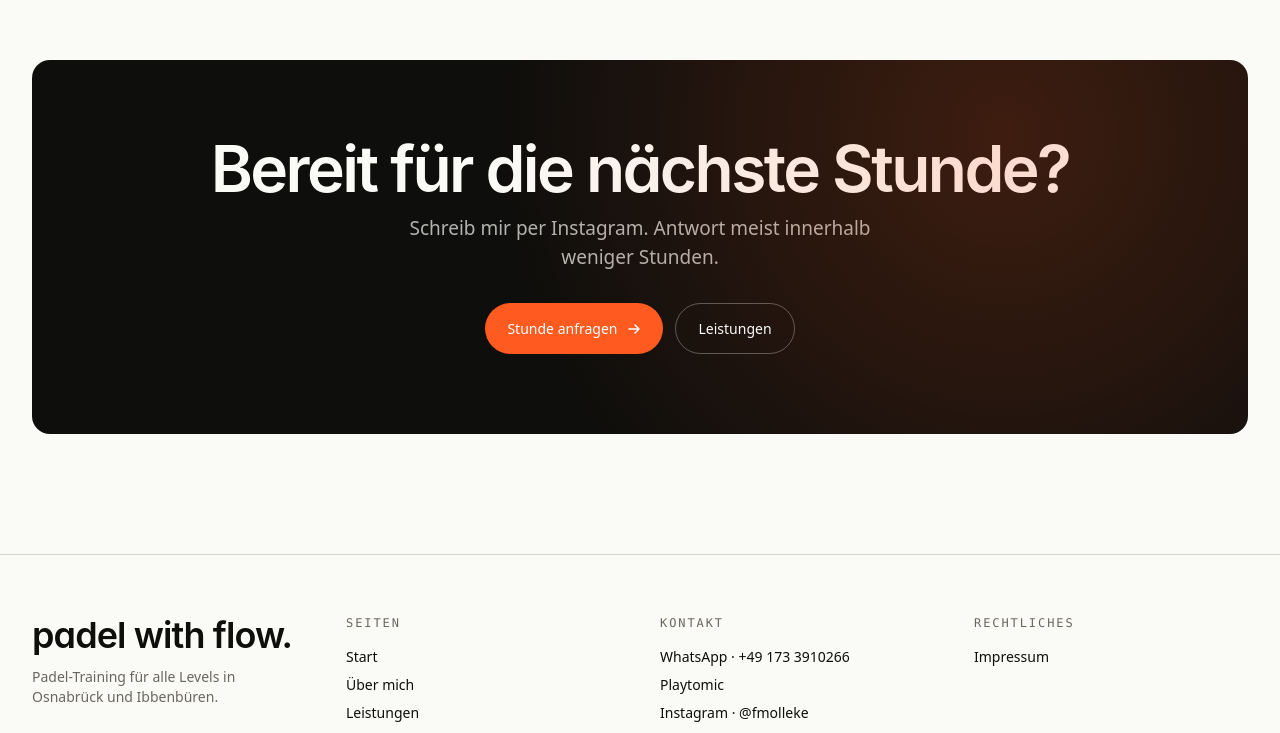
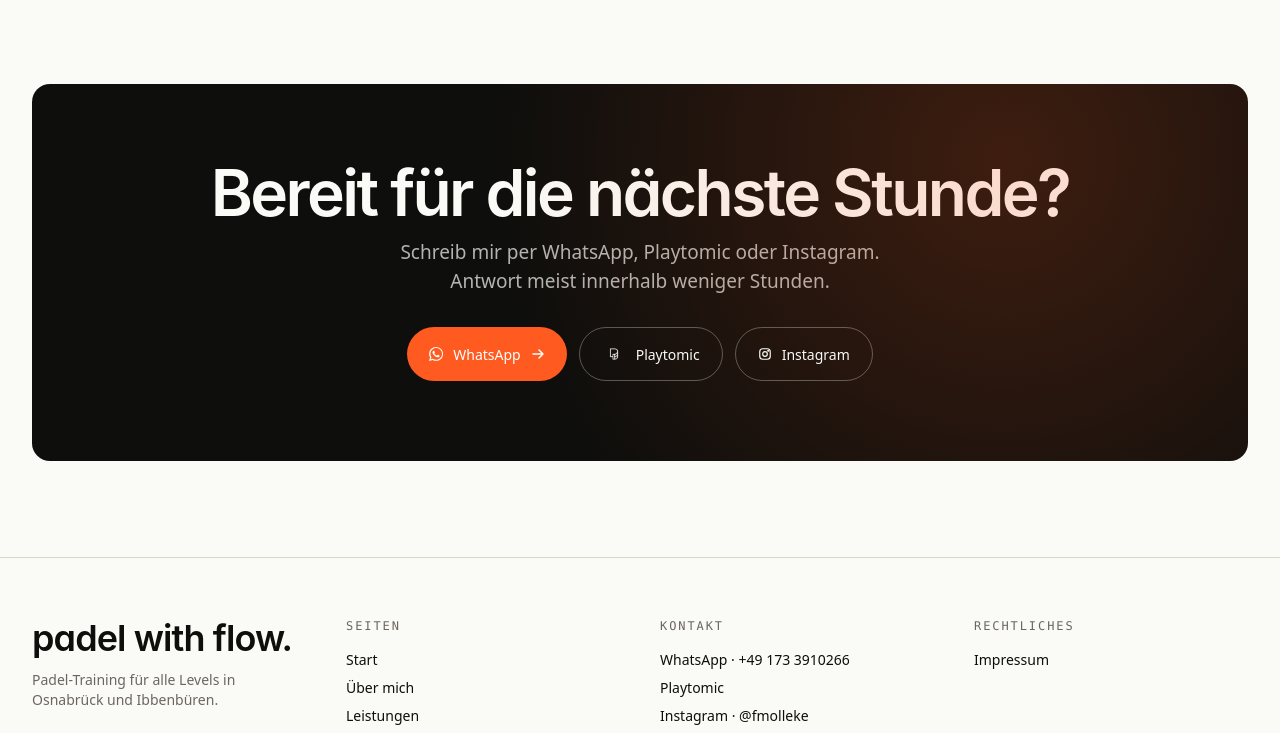
Before and after one commit to fmolleke/padel-with-flow, a Next.js app: page /about in a window 1280 px wide. Shown: the part 1474-2207 px from the top of the page. Built offline with nearby package versions, Linux system fonts and the light colour scheme.

Commit message:
cta section updated

```diff
--- a/public/locales/de/common.json
+++ b/public/locales/de/common.json
@@ -76,7 +76,7 @@
   },
   "cta": {
     "title": "Bereit für die nächste Stunde?",
-    "body": "Schreib mir per Instagram. Antwort meist innerhalb weniger Stunden."
+    "body": "Schreib mir per WhatsApp, Playtomic oder Instagram. Antwort meist innerhalb weniger Stunden."
   },
   "about": {
     "eyebrow": "Über mich",
--- a/public/locales/en/common.json
+++ b/public/locales/en/common.json
@@ -76,7 +76,7 @@
   },
   "cta": {
     "title": "Ready for your next hour?",
-    "body": "Write me on Instagram. I usually reply within hours."
+    "body": "Write me on WhatsApp, Playtomic, or Instagram. I usually reply within hours."
   },
   "about": {
     "eyebrow": "About",
--- a/src/app/about/page.tsx
+++ b/src/app/about/page.tsx
@@ -2,8 +2,7 @@
 
 import { useTranslation } from 'next-i18next';
 import { RevealElement } from '@/hooks/useScrollReveal';
-import { Button } from '@/components/Button';
-import ArrowIcon from '@/components/icons/ArrowIcon';
+import { CTASection } from '@/components/sections/CTASection';
 
 export const dynamic = 'force-dynamic';
 
@@ -101,26 +100,7 @@
         </div>
       </section>
 
-      {/* Big CTA Section */}
-      <section className="big-cta">
-        <div className="wrap">
-          <RevealElement id="about-cta">
-            <div className="cta-card">
-              <h2 className="display cta-title">{t('cta.title')}</h2>
-              <p className="body-lg cta-body">{t('cta.body')}</p>
-              <div className="cta-actions">
-                <Button href="/contact" variant="primary">
-                  <span>{t('home.cta1')}</span>
-                  <ArrowIcon />
-                </Button>
-                <Button href="/services" variant="ghost">
-                  <span>{t('about.cta2')}</span>
-                </Button>
-              </div>
-            </div>
-          </RevealElement>
-        </div>
-      </section>
+      <CTASection />
 
       <style>{`
         .facts-list {
--- a/src/app/contact/page.tsx
+++ b/src/app/contact/page.tsx
@@ -67,9 +67,8 @@
                 </div>
                 <div className="contact-handle display">+49 173 3910266</div>
                 <div className="contact-meta">{t('contact.walabel')}</div>
-                <svg className="wa-icon" viewBox="0 0 24 24" fill="none" stroke="currentColor" strokeWidth="1.2" aria-hidden="true">
-                  <path d="M3 21l1.6-5A9 9 0 1 1 8 19.4L3 21z" />
-                  <path d="M8.5 9c0 3 2.5 5.5 5.5 5.5l1.5-1.5 2 1v1.5a2 2 0 0 1-2 2A8 8 0 0 1 7.5 9.5a2 2 0 0 1 2-2H11l1 2L10.5 11" />
+                <svg className="wa-icon" viewBox="0 0 24 24" fill="currentColor" aria-hidden="true">
+                  <path d="M17.472 14.382c-.297-.149-1.758-.867-2.03-.967-.273-.099-.471-.148-.67.15-.197.297-.767.966-.94 1.164-.173.199-.347.223-.644.075-.297-.15-1.255-.463-2.39-1.475-.883-.788-1.48-1.761-1.653-2.059-.173-.297-.018-.458.13-.606.134-.133.298-.347.446-.52.149-.174.198-.298.298-.497.099-.198.05-.371-.025-.52-.075-.149-.669-1.612-.916-2.207-.242-.579-.487-.5-.669-.51-.173-.008-.371-.01-.57-.01-.198 0-.52.074-.792.372-.272.297-1.04 1.016-1.04 2.479 0 1.462 1.065 2.875 1.213 3.074.149.198 2.096 3.2 5.077 4.487.709.306 1.262.489 1.694.625.712.227 1.36.195 1.871.118.571-.085 1.758-.719 2.006-1.413.248-.694.248-1.289.173-1.413-.074-.124-.272-.198-.57-.347zm-5.421 7.403h-.004a9.87 9.87 0 01-5.031-1.378l-.361-.214-3.741.982.998-3.648-.235-.374a9.86 9.86 0 01-1.51-5.26c.001-5.45 4.436-9.884 9.888-9.884 2.64 0 5.122 1.03 6.988 2.898a9.825 9.825 0 012.893 6.994c-.003 5.45-4.437 9.884-9.885 9.884zm8.413-18.297A11.815 11.815 0 0012.05 0C5.495 0 .16 5.335.157 11.892c0 2.096.547 4.142 1.588 5.945L.057 24l6.305-1.654a11.882 11.882 0 005.683 1.448h.005c6.554 0 11.89-5.335 11.893-11.893a11.821 11.821 0 00-3.48-8.413z"/>
                 </svg>
               </a>
             </RevealElement>
--- a/src/app/services/page.tsx
+++ b/src/app/services/page.tsx
@@ -2,6 +2,7 @@
 
 import { useTranslation } from 'next-i18next';
 import { RevealElement } from '@/hooks/useScrollReveal';
+import { CTASection } from '@/components/sections/CTASection';
 
 export const dynamic = 'force-dynamic';
 
@@ -128,24 +129,7 @@
         </div>
       </section>
 
-      <section className="big-cta">
-        <div className="wrap">
-          <RevealElement id="big-cta">
-            <div className="cta-card">
-              <h2 className="display cta-title">{t('cta.title')}</h2>
-              <p className="body-lg cta-body">{t('cta.body')}</p>
-              <div className="cta-actions">
-                <a className="btn btn-primary" href="/contact">
-                  <span>{t('home.cta1')}</span>
-                  <svg className="arrow" width="14" height="14" viewBox="0 0 14 14" fill="none">
-                    <path d="M2 7h10m0 0L8 3m4 4L8 11" stroke="currentColor" strokeWidth="1.5" strokeLinecap="round"/>
-                  </svg>
-                </a>
-              </div>
-            </div>
-          </RevealElement>
-        </div>
-      </section>
+      <CTASection />
     </>
   );
 }
--- a/src/components/sections/CTASection.tsx
+++ b/src/components/sections/CTASection.tsx
@@ -16,12 +16,24 @@
             <p className="body-lg cta-body">{t('cta.body')}</p>
 
             <div className="cta-actions">
-              <Button href="https://instagram.com/fmolleke" target="_blank" rel="noopener noreferrer" variant="primary">
-                <span>@fmolleke</span>
+              <Button href="https://wa.me/491733910266" target="_blank" rel="noopener noreferrer" variant="primary">
+                <svg width="14" height="14" viewBox="0 0 24 24" fill="currentColor">
+                  <path d="M17.5 14.4c-.3-.1-1.8-.9-2-1-.3-.1-.5-.1-.7.2-.2.3-.7.9-.9 1.1-.2.2-.3.2-.6.1-.3-.2-1.3-.5-2.4-1.5-.9-.8-1.5-1.7-1.7-2-.2-.3 0-.5.1-.6l.4-.5c.1-.2.2-.3.3-.5.1-.2 0-.4 0-.5-.1-.1-.7-1.6-.9-2.2-.2-.6-.5-.5-.7-.5h-.6c-.2 0-.5.1-.8.4-.3.3-1 1-1 2.5s1.1 2.9 1.2 3.1c.1.2 2.1 3.2 5.1 4.5.7.3 1.3.5 1.7.6.7.2 1.4.2 1.9.1.6-.1 1.8-.7 2-1.4.2-.7.2-1.3.2-1.4-.1-.1-.3-.2-.6-.3zm-5.4 7.4c-1.7 0-3.4-.5-4.9-1.4l-.4-.2-3.6.9 1-3.6-.2-.4a9.9 9.9 0 0 1-1.5-5.3c0-5.5 4.4-9.9 9.9-9.9 2.6 0 5.1 1 7 2.9a9.9 9.9 0 0 1 2.9 7c0 5.5-4.5 10-9.9 10zM20.5 3.5A11.8 11.8 0 0 0 12.1 0C5.5 0 .2 5.3.2 11.9c0 2.1.5 4.1 1.6 5.9L.1 24l6.3-1.7c1.7 1 3.7 1.4 5.7 1.4 6.6 0 11.9-5.3 11.9-11.9 0-3.2-1.2-6.2-3.5-8.4z"/>
+                </svg>
+                <span>WhatsApp</span>
                 <ArrowIcon />
               </Button>
-              <Button href="/services" variant="ghost">
-                <span>{t('nav.services')}</span>
+              <Button href="https://app.playtomic.io/profile/user/5473961" target="_blank" rel="noopener noreferrer" variant="ghost">
+                <img src="/assets/playtomic_logo_white.png" alt="Playtomic" width="24" height="24" style={{ display: 'block', flexShrink: 0 }} />
+                <span>Playtomic</span>
+              </Button>
+              <Button href="https://instagram.com/fmolleke" target="_blank" rel="noopener noreferrer" variant="ghost">
+                <svg width="14" height="14" viewBox="0 0 24 24" fill="none" stroke="currentColor" strokeWidth="2">
+                  <rect x="3" y="3" width="18" height="18" rx="5"/>
+                  <circle cx="12" cy="12" r="4"/>
+                  <circle cx="17.5" cy="6.5" r="0.8" fill="currentColor"/>
+                </svg>
+                <span>Instagram</span>
               </Button>
             </div>
           </div>
```
Also changed, not shown: public/assets/playtomic_logo.png (added), public/assets/playtomic_logo_white.png (added).
